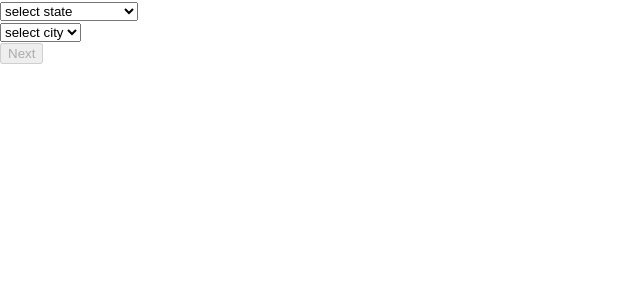
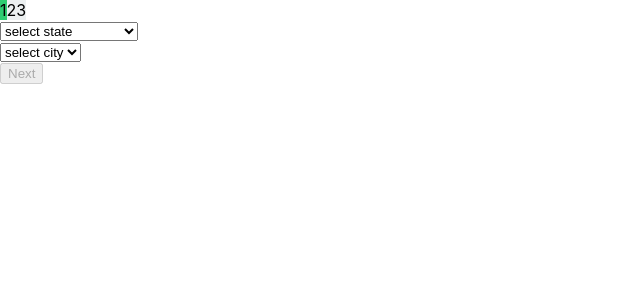
Before and after one commit to panwron/multi-step-form, a React (Create React App) app: page / in a window 1280 px wide. Shown: the top 300 px of the page, without its empty margins (0-640 px from the left). Built offline with nearby package versions, Linux system fonts and the light colour scheme.

Commit message:
add steps indicator

```diff
--- /dev/null
+++ b/src/components/threeStepForm/StepsIndicator.js
@@ -0,0 +1,23 @@
+import React from "react";
+import PropTypes from "prop-types";
+
+const StepsIndicator = ({ numOfSteps, currentStep }) => (
+  <div className="steps-indicator">
+    {Array.from({ length: numOfSteps }, (v, i) => (
+      <span
+        style={{
+          backgroundColor: `${i === currentStep ? "#2ecc71" : "#ecf0f1"}`
+        }}
+      >
+        {i + 1}
+      </span>
+    ))}
+  </div>
+);
+
+StepsIndicator.propTypes = {
+  numOfSteps: PropTypes.number.isRequired,
+  currentStep: PropTypes.number.isRequired
+};
+
+export default StepsIndicator;
--- a/src/components/threeStepForm/ThreeStepForm.js
+++ b/src/components/threeStepForm/ThreeStepForm.js
@@ -6,6 +6,7 @@
 import CheckBoxFields from "./CheckBoxFields";
 import TextFields from "./TextFields";
 import FormStep from "./FormStep";
+import StepsIndicator from "./StepsIndicator";
 
 const initialValues = {
   city: "",
@@ -49,6 +50,7 @@
     const { currentStep } = this.state;
     return (
       <div className="form-container">
+        <StepsIndicator numOfSteps={3} currentStep={currentStep} />
         <Formik
           initialValues={initialValues}
           validationSchema={object().shape(validationShema)}
```
